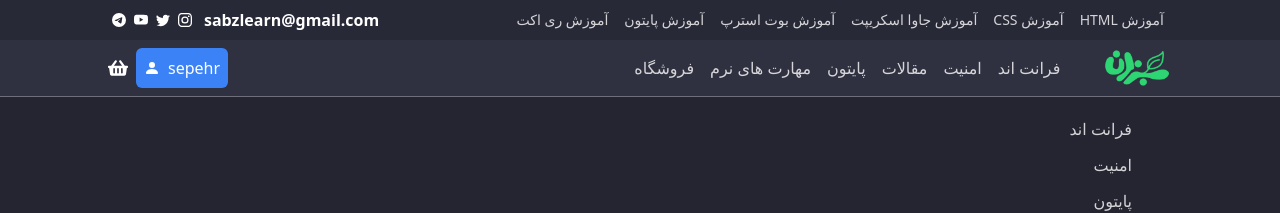
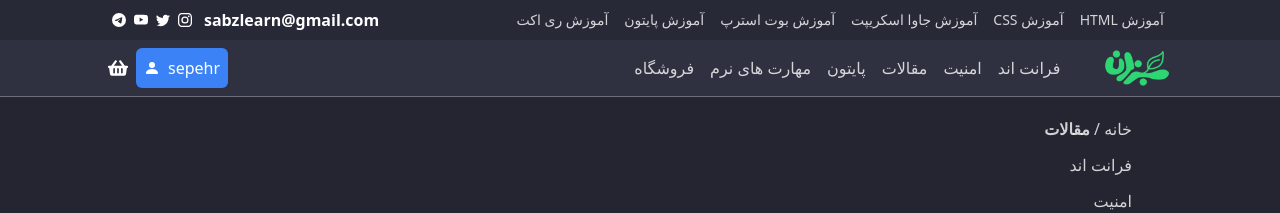
Before and after one commit to dosepehr/sabzlearn-clone, a React (Create React App) app: page /categories/blogs in a window 1280 px wide. Shown: the top 213 px of the page. Built offline with nearby package versions, Linux system fonts and the light colour scheme.

Commit message:
add Breadcrumb

```diff
--- /dev/null
+++ b/src/components/Breadcrumb.jsx
@@ -0,0 +1,16 @@
+import { Link } from 'react-router-dom';
+
+const Breadcrumb = ({ links }) => {
+    return (
+        <div className='space-x-2 text-topbatLinks '>
+            <Link to='/'>خانه / </Link>
+            {links.map((link) => (
+                <Link key={link.id} className='font-bold'>
+                    {link.title}
+                </Link>
+            ))}
+        </div>
+    );
+};
+
+export default Breadcrumb;
--- a/src/components/index.js
+++ b/src/components/index.js
@@ -7,3 +7,4 @@ export { default as Courses } from './Courses';
 export { default as CourseBox } from './CourseBox';
 export { default as ArticlesSlider } from './ArticlesSlider';
 export { default as Footer } from './Footer';
+export { default as Breadcrumb } from './Breadcrumb';
--- a/src/pages/CategoryPage.jsx
+++ b/src/pages/CategoryPage.jsx
@@ -1,8 +1,9 @@
 import { useParams, Link } from 'react-router-dom';
-import { Topbar, Navbar, Footer, Courses } from '../components';
+import { Topbar, Navbar, Footer, Courses, Breadcrumb } from '../components';
 import { navbarData } from '../constants/navbarData';
 const CategoryPage = () => {
     const { categoryName } = useParams();
+    const category = navbarData.filter((data) => data.href === categoryName);
     return (
         <>
             {/* add pagination */}
@@ -12,6 +13,16 @@ const CategoryPage = () => {
             </div>
             <div className='bg-primaryColor pt-5'>
                 <div className='max-w-[1080px] mx-auto px-12 space-y-3'>
+                    <Breadcrumb
+                        category={category}
+                        links={[
+                            {
+                                id: 1,
+                                title: category[0].title,
+                                href: category[0].href,
+                            },
+                        ]}
+                    />
                     {navbarData.map(
                         (link) =>
                             link.href !== categoryName && (
```
